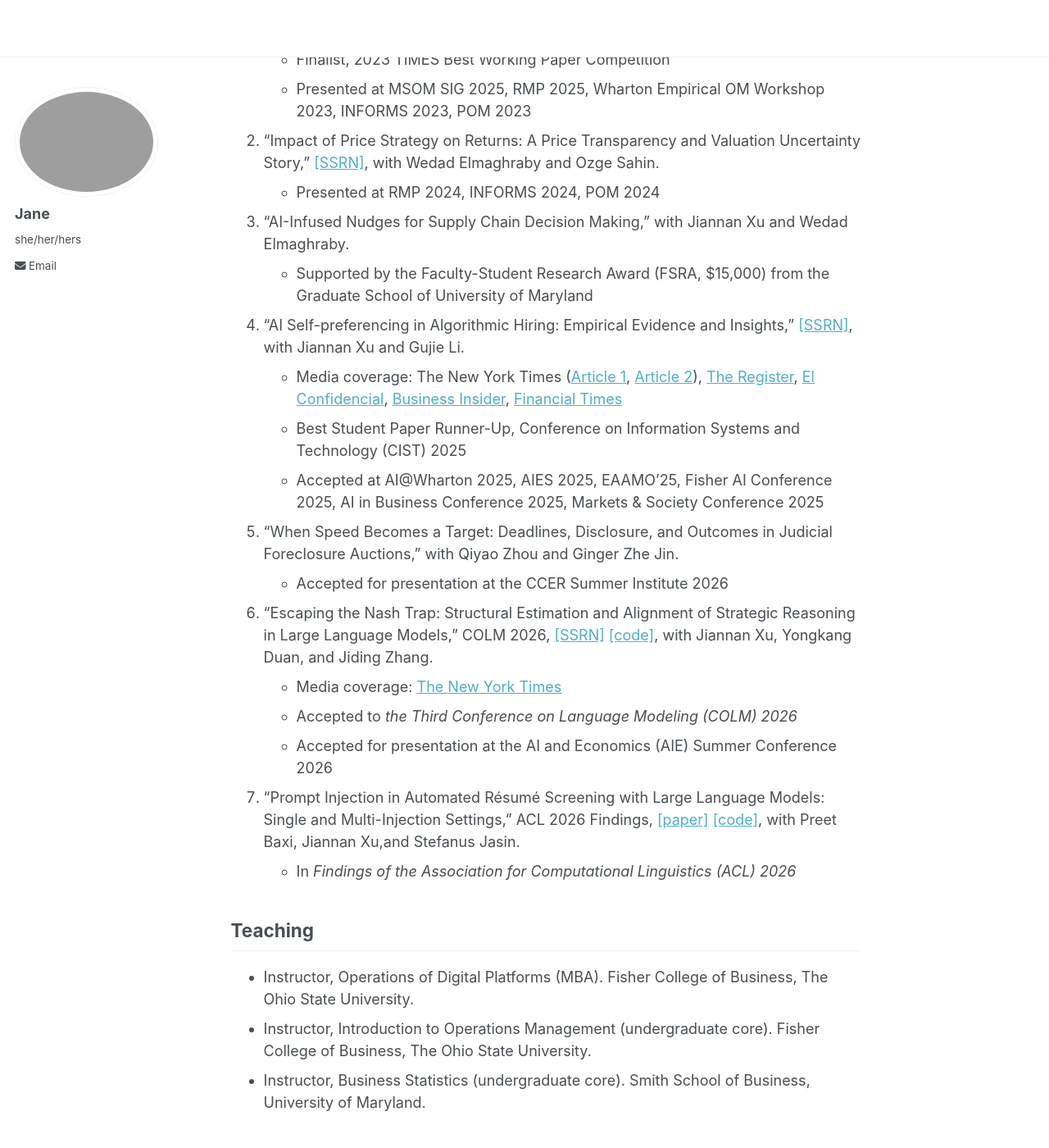
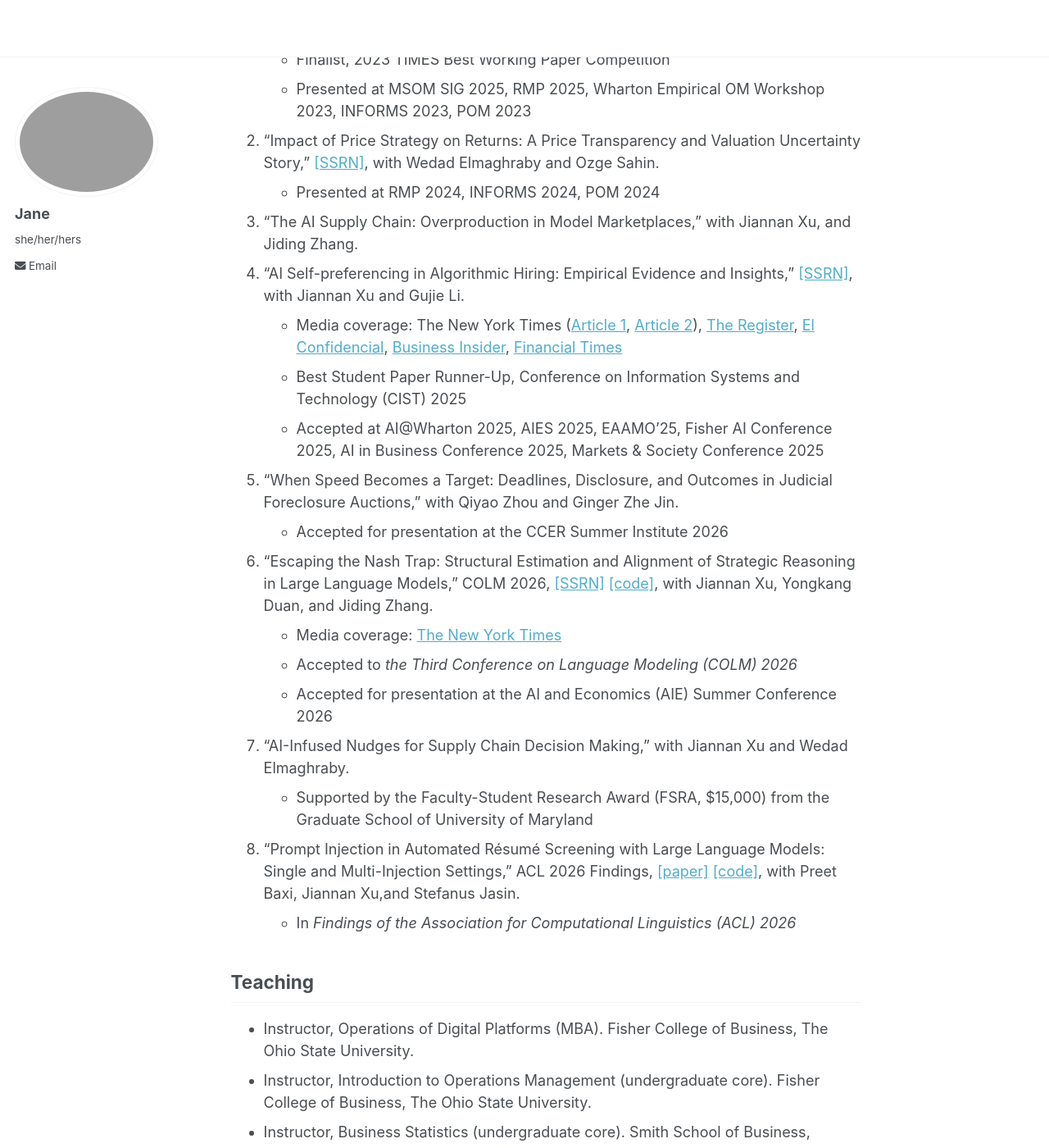
Before and after one commit to jiangyijane/jiangyijane.github.io, a Jekyll site: the page built from _pages/about.md, in a window 1280 px wide and 1400 px high, scrolled down 521 px. Shown: the whole window at 82% size. Built offline with Jekyll 4.4.1, drawn with Linux system fonts in a browser that asks for light colours.

Commit message:
Update publication list and reorder entries

```diff
--- a/_pages/about.md
+++ b/_pages/about.md
@@ -19,8 +19,7 @@ Research
   - Presented at MSOM SIG 2025, RMP 2025, Wharton Empirical OM Workshop 2023, INFORMS 2023, POM 2023
 2. "Impact of Price Strategy on Returns: A Price Transparency and Valuation Uncertainty Story," [[SSRN]](https://papers.ssrn.com/sol3/papers.cfm?abstract_id=4893185), with Wedad Elmaghraby and Ozge Sahin.
   - Presented at RMP 2024, INFORMS 2024, POM 2024
-3. "AI-Infused Nudges for Supply Chain Decision Making," with Jiannan Xu and Wedad Elmaghraby.
-  - Supported by the Faculty-Student Research Award (FSRA, $15,000) from the Graduate School of University of Maryland
+3. "The AI Supply Chain: Overproduction in Model Marketplaces," with Jiannan Xu, and Jiding Zhang.
 4. "AI Self-preferencing in Algorithmic Hiring: Empirical Evidence and Insights," [[SSRN]](https://papers.ssrn.com/sol3/papers.cfm?abstract_id=5417394), with Jiannan Xu and Gujie Li.
   - Media coverage: The New York Times ([Article 1](https://www.nytimes.com/2026/06/29/business/artificial-intelligence-workplace-consequences.html?unlocked_article_code=1.t1A.E8FZ.drfKT24fjjJ0&smid=url-share), [Article 2](https://www.nytimes.com/2026/08/14/magazine/ai-chatbots-internet-communication-loops.html?unlocked_article_code=1.6lA.RJyb.7SL-L-F90_oG&smid=url-share)), [The Register](https://www.theregister.com/2025/09/03/ai_hiring_biased/), [El Confidencial](https://www.elconfidencial.com/tecnologia/2026-05-15/cv-empleo-ia-inteligencia-artificial-llm-orbio-sesgos_4350666/), [Business Insider](https://www.businessinsider.com/nvidia-exec-ai-likes-to-use-ai-it-impacts-resumes-2026-5), [Financial Times](https://www.ft.com/content/b7671d34-878e-45ae-ba6e-fd83dfcdd46c?syn-25a6b1a6=1)
   - Best Student Paper Runner-Up, Conference on Information Systems and Technology (CIST) 2025
@@ -31,7 +30,9 @@ Research
   - Media coverage: [The New York Times](https://www.nytimes.com/2026/06/29/business/artificial-intelligence-workplace-consequences.html?unlocked_article_code=1.t1A.E8FZ.drfKT24fjjJ0&smid=url-share)
   - Accepted to *the Third Conference on Language Modeling (COLM) 2026*
   - Accepted for presentation at the AI and Economics (AIE) Summer Conference 2026
-7. "Prompt Injection in Automated Résumé Screening with Large Language Models: Single and Multi-Injection Settings," ACL 2026 Findings, [[paper]](https://aclanthology.org/2026.findings-acl.142.pdf) [[code]](https://github.com/preetb1199/Prompt_Injection_ACL26/), with Preet Baxi, Jiannan Xu,and Stefanus Jasin.
+7. "AI-Infused Nudges for Supply Chain Decision Making," with Jiannan Xu and Wedad Elmaghraby.
+  - Supported by the Faculty-Student Research Award (FSRA, $15,000) from the Graduate School of University of Maryland
+8. "Prompt Injection in Automated Résumé Screening with Large Language Models: Single and Multi-Injection Settings," ACL 2026 Findings, [[paper]](https://aclanthology.org/2026.findings-acl.142.pdf) [[code]](https://github.com/preetb1199/Prompt_Injection_ACL26/), with Preet Baxi, Jiannan Xu,and Stefanus Jasin.
   - In *Findings of the Association for Computational Linguistics (ACL) 2026*
 
 Teaching
```
